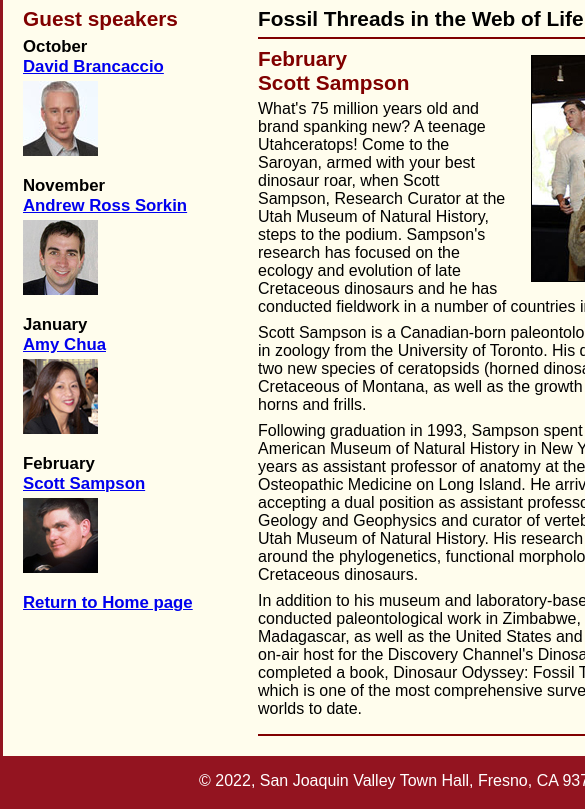
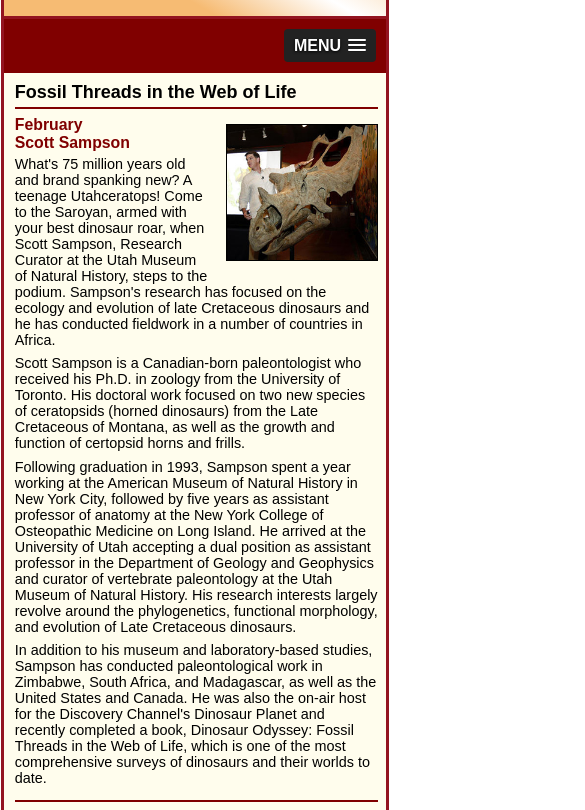
Before and after one commit to sso927/A11, a plain HTML site: page speakers/sampson.html in a window 390 px wide. Shown: the part 176-986 px from the top of the page, 585 px wide, since content can reach past the window. Drawn offline with nearby package versions, Linux system fonts and the light colour scheme.

Commit message:
final changes made - slick nav and jquery plugins added

```diff
--- a/speakers/sampson.html
+++ b/speakers/sampson.html
@@ -1,11 +1,24 @@
 <!DOCTYPE html>
 <html lang="en">
+<meta name="viewport" content="width=device-width, initial-scale=1">
+
 
 <head>
 	<meta charset="utf-8">
 	<title>San Joaquin Valley Town Hall</title>
 	<link rel="shortcut icon" href="../images/favicon.ico">
 	<link rel="stylesheet" href="../styles/speaker.css">
+
+	<!--slicknav and jquery-->
+	<link rel="stylesheet" href= "../styles/speaker.css">
+	<link rel = "stylesheet" href = "/styles/slicknav.css">
+	<script src = "https://code.jquery.com/jquery-3.6.0.min.js"></script>
+	<script src = "/jquery.slicknav.min.js"></script>
+	<script type = "text/javascript">
+			$(document).ready(function(){
+				$('#nav_menu').slicknav({prependTo:"#mobile_menu"})
+			});
+	</script>
 </head>
 
 <body>
@@ -15,9 +28,12 @@
 		<h3>Celebrating our <span class="shadow">75<sup>th</sup></span> Year</h3>
 	</header>
 
+	<nav id = "mobile_menu"></nav>
+	<nav id = "nav_menu">
+
 	<nav id = "nav_menu">
 		<ul>
-			<li><a href = "#" class= "current">Home </a></li>
+			<li><a href = "/index.html"class= "current">Home </a></li>
 			<li><a href = "#">Speakers</a></li>
 			<li><a href = "#">Luncheons</a></li>
 			<li><a href = "#">Tickets</a></li>
@@ -30,6 +46,7 @@
 				</ul>
 			</li>
 		</ul>
+	</nav>
 	</nav>
 	<main>
 		<section>
@@ -63,6 +80,7 @@
 
 		<aside>
 			<h2>Guest speakers</h2>
+			<div>
 				<h3>October<br><a href="../speakers/brancaccio.html">David Brancaccio</a></h3>
 				<img src="../images/brancaccio75.jpg" alt="David Brancaccio photo">
 				<h3>November<br><a href="../speakers/sorkin.html">Andrew Ross Sorkin</a></h3>
@@ -72,6 +90,8 @@
 				<h3>February<br><a href="../speakers/sampson.html">Scott Sampson</a></h3>
 				<img src="../images/sampson75.jpg" alt="Scott Sampson photo">
 				<h3><a href="../index.html">Return to Home page</a></h3>
+			</div>
+
 		</aside>
 	</main>
 	<footer>
--- a/styles/main.css
+++ b/styles/main.css
@@ -3,13 +3,15 @@
 	margin: 0;
 	padding: 0;
 }
+
 html {
 	background-color: white;
 }
 body {
 	font-family: Arial, Helvetica, sans-serif;
     font-size: 100%;
-    width: 800px;
+    width: 98%;
+		max-width: 960px;
     margin: 0 auto;
     border: 3px solid #931420;
     background-color: #fffded;
@@ -41,7 +43,7 @@ header h3 {
 }
 header img {
 	float: left;
-	padding: 0 30px;
+	padding: 0 3.75%;
 }
 .shadow {
 	text-shadow: 2px 2px 2px #800000;
@@ -71,15 +73,15 @@ article img {
 
 /*the styles for the sections*/
 section {
-	width: 525px;
-	float:right;
-	padding-left: 20px;
-	padding-right: 20px;
-	padding-bottom: 20px;
+		width: 65.625%;
+		float:right;
+	padding-left: 2.84%;
+	padding-right:  2.84%;
+	padding-bottom:  2.84%;
 }
 
 section h1{
-	font-size: 130%;
+	font-size: 150%;
 	padding: .5em 0 .25em 0;
 	margin:0;
 }
@@ -119,16 +121,18 @@ article h3 {
 }
 
 article img {
-	float:right;
-	margin: 0.5em 0 1em 1em;
-	border: 1px solid black;
+		float:right;
+		margin: 0.5em 0 1em 1em;
+		border: 1px solid black;
+		max-width: 40%;
+	min-width: 150px;
 }
 
 /* the styles for the aside */
 aside {
-	width: 215px;
+	width: 22.3959%;
 	float: right;
-	padding: 0 0 20px 20px;
+	padding: 0 0 20px 2.5%;
 }
 aside h2 {
 	color: #800000;
@@ -165,10 +169,12 @@ footer p {
 
 #nav_menu ul li {
 	float: left;
+	width: 20%;
 }
 
 #nav_menu ul ul   {
 	display: none;
+		width: 100%;
 	position: absolute;
 	top: 100%;
 }
@@ -179,9 +185,8 @@ footer p {
 
 #nav_menu ul li a {
 	display: block;
-	width: 128px;
 	text-align: center;
-	padding: 1em 1em;
+	padding: 1em 0;
 	background-color: none;
 	background-color: #800000;
 	color: white;
@@ -191,7 +196,6 @@ footer p {
 
 #nav_menu ul li a.current {
 	color: yellow;
-
 }
 
 #nav_menu ul {
@@ -213,3 +217,70 @@ footer p {
 	clear: both;
 
 }
+
+
+/*media queries*/
+#mobile_menu {
+	display: none;
+}
+
+@media only screen and (max-width: 730px) {
+	section h1 {
+		font-size: 125%
+	}
+
+	section h2, aside h2 {
+		font-size: 110%;
+	}
+
+	aside h3 a {
+		font-size: 85%;
+	}
+}
+
+@media only screen and (max-width: 645px){
+	header img {
+		float:none;
+	}
+
+	header {
+		text-align: center;
+	}
+
+	section {
+		float:none;
+		width:95%;
+	}
+
+	aside {
+		float:none;
+		padding-right: 2.5%;
+		width: 95%;
+	}
+
+	article img{
+		max-width: 30%;
+	}
+
+	aside div{
+		column-count: 2;
+	}
+
+	#nav_menu{
+		display:none;
+	}
+
+	#mobile_menu {
+		display: block;
+	}
+
+	.slicknav_menu{
+			background-color: #800000 !important;
+	}
+}
+
+@media only screen and (max-width:415px){
+	body {
+		font-size: 90%;
+	}
+}
--- a/styles/slicknav.css
+++ b/styles/slicknav.css
@@ -0,0 +1,145 @@
+/*!
+ * SlickNav Responsive Mobile Menu v1.0.10
+ * (c) 2016 Josh Cope
+ * licensed under MIT
+ */
+ .slicknav_btn {
+    position: relative;
+    display: block;
+    float: right;
+    padding: 0.438em 0.625em 0.438em 0.625em;
+    line-height: 1.125em;
+    cursor: pointer; }
+    .slicknav_btn .slicknav_icon-bar + .slicknav_icon-bar {
+      margin-top: 0.188em; }
+
+
+    .slicknav_menu .slicknav_menutxt {
+      display: block;
+      line-height: 1.188em;
+      float: left; }
+    .slicknav_menu .slicknav_icon {
+      float: left;
+      width: 1.125em;
+      height: 0.875em;
+      margin: 0.188em 0 0 0.438em; }
+      .slicknav_menu .slicknav_icon:before {
+        background: transparent;
+        width: 1.125em;
+        height: 0.875em;
+        display: block;
+        content: "";
+        position: absolute; }
+    .slicknav_menu .slicknav_no-text {
+      margin: 0; }
+    .slicknav_menu .slicknav_icon-bar {
+      display: block;
+      width: 1.125em;
+      height: 0.125em;
+      -webkit-border-radius: 1px;
+      -moz-border-radius: 1px;
+      border-radius: 1px;
+      -webkit-box-shadow: 0 1px 0 rgba(0, 0, 0, 0.25);
+      -moz-box-shadow: 0 1px 0 rgba(0, 0, 0, 0.25);
+      box-shadow: 0 1px 0 rgba(0, 0, 0, 0.25); }
+    .slicknav_menu:before {
+      content: " ";
+      display: table; }
+    .slicknav_menu:after {
+      content: " ";
+      display: table;
+      clear: both; }
+
+  .slicknav_nav {
+    clear: both; }
+    .slicknav_nav ul {
+      display: block; }
+    .slicknav_nav li {
+      display: block; }
+    .slicknav_nav .slicknav_arrow {
+      font-size: 0.8em;
+      margin: 0 0 0 0.4em; }
+    .slicknav_nav .slicknav_item {
+      cursor: pointer; }
+      .slicknav_nav .slicknav_item a {
+        display: inline; }
+    .slicknav_nav .slicknav_row {
+      display: block; }
+    .slicknav_nav a {
+      display: block; }
+    .slicknav_nav .slicknav_parent-link a {
+      display: inline; }
+
+  .slicknav_brand {
+    float: left; }
+
+  .slicknav_menu {
+    font-size: 16px;
+    box-sizing: border-box;
+    background: #4c4c4c;
+    padding: 5px; }
+    .slicknav_menu * {
+      box-sizing: border-box; }
+    .slicknav_menu .slicknav_menutxt {
+      color: #fff;
+      font-weight: bold;
+      text-shadow: 0 1px 3px #000; }
+    .slicknav_menu .slicknav_icon-bar {
+      background-color: #fff; }
+
+  .slicknav_btn {
+    margin: 5px 5px 6px;
+    text-decoration: none;
+    text-shadow: 0 1px 1px rgba(255, 255, 255, 0.75);
+    -webkit-border-radius: 4px;
+    -moz-border-radius: 4px;
+    border-radius: 4px;
+    background-color: #222; }
+
+  .slicknav_nav {
+    color: #fff;
+    margin: 0;
+    padding: 0;
+    font-size: 0.875em;
+    list-style: none;
+    overflow: hidden; }
+    .slicknav_nav ul {
+      list-style: none;
+      overflow: hidden;
+      padding: 0;
+      margin: 0 0 0 20px; }
+    .slicknav_nav .slicknav_row {
+      padding: 5px 10px;
+      margin: 2px 5px; }
+      .slicknav_nav .slicknav_row:hover {
+        -webkit-border-radius: 6px;
+        -moz-border-radius: 6px;
+        border-radius: 6px;
+        background: #ccc;
+        color: #fff; }
+    .slicknav_nav a {
+      padding: 5px 10px;
+      margin: 2px 5px;
+      text-decoration: none;
+      color: #fff; }
+      .slicknav_nav a:hover {
+        -webkit-border-radius: 6px;
+        -moz-border-radius: 6px;
+        border-radius: 6px;
+        background: #ccc;
+        color: #222; }
+    .slicknav_nav .slicknav_txtnode {
+      margin-left: 15px; }
+    .slicknav_nav .slicknav_item a {
+      padding: 0;
+      margin: 0; }
+    .slicknav_nav .slicknav_parent-link a {
+      padding: 0;
+      margin: 0; }
+
+  .slicknav_brand {
+    color: #fff;
+    font-size: 18px;
+    line-height: 30px;
+    padding: 7px 12px;
+    height: 44px; }
--- a/styles/speaker.css
+++ b/styles/speaker.css
@@ -3,13 +3,15 @@
 	margin: 0;
 	padding: 0;
 }
+
 html {
 	background-color: white;
 }
 body {
 	font-family: Arial, Helvetica, sans-serif;
     font-size: 100%;
-    width: 800px;
+    width: 98%;
+		max-width: 960px;
     margin: 0 auto;
     border: 3px solid #931420;
     background-color: #fffded;
@@ -41,7 +43,7 @@ header h3 {
 }
 header img {
 	float: left;
-	padding: 0 30px;
+	padding: 0 3.75%;
 }
 .shadow {
 	text-shadow: 2px 2px 2px #800000;
@@ -71,15 +73,15 @@ article img {
 
 /*the styles for the sections*/
 section {
-	width: 525px;
-	float:right;
-	padding-left: 20px;
-	padding-right: 20px;
-	padding-bottom: 20px;
+		width: 65.625%;
+		float:right;
+	padding-left: 2.84%;
+	padding-right:  2.84%;
+	padding-bottom:  2.84%;
 }
 
 section h1{
-	font-size: 130%;
+	font-size: 150%;
 	padding: .5em 0 .25em 0;
 	margin:0;
 }
@@ -119,16 +121,18 @@ article h3 {
 }
 
 article img {
-	float:right;
-	margin: 0.5em 0 1em 1em;
-	border: 1px solid black;
+		float:right;
+		margin: 0.5em 0 1em 1em;
+		border: 1px solid black;
+		max-width: 40%;
+	min-width: 150px;
 }
 
 /* the styles for the aside */
 aside {
-	width: 215px;
+	width: 22.3959%;
 	float: right;
-	padding: 0 0 20px 20px;
+	padding: 0 0 20px 2.5%;
 }
 aside h2 {
 	color: #800000;
@@ -165,10 +169,12 @@ footer p {
 
 #nav_menu ul li {
 	float: left;
+	width: 20%;
 }
 
 #nav_menu ul ul   {
 	display: none;
+		width: 100%;
 	position: absolute;
 	top: 100%;
 }
@@ -179,9 +185,8 @@ footer p {
 
 #nav_menu ul li a {
 	display: block;
-	width: 128px;
 	text-align: center;
-	padding: 1em 1em;
+	padding: 1em 0;
 	background-color: none;
 	background-color: #800000;
 	color: white;
@@ -191,7 +196,6 @@ footer p {
 
 #nav_menu ul li a.current {
 	color: yellow;
-
 }
 
 #nav_menu ul {
@@ -213,3 +217,70 @@ footer p {
 	clear: both;
 
 }
+
+
+/*media queries*/
+#mobile_menu {
+	display: none;
+}
+
+@media only screen and (max-width: 730px) {
+	section h1 {
+		font-size: 125%
+	}
+
+	section h2, aside h2 {
+		font-size: 110%;
+	}
+
+	aside h3 a {
+		font-size: 85%;
+	}
+}
+
+@media only screen and (max-width: 645px){
+	header img {
+		float:none;
+	}
+
+	header {
+		text-align: center;
+	}
+
+	section {
+		float:none;
+		width:95%;
+	}
+
+	aside {
+		float:none;
+		padding-right: 2.5%;
+		width: 95%;
+	}
+
+	article img{
+		max-width: 30%;
+	}
+
+	aside div{
+		column-count: 2;
+	}
+
+	#nav_menu{
+		display:none;
+	}
+
+	#mobile_menu {
+		display: block;
+	}
+
+	.slicknav_menu{
+			background-color: #800000 !important;
+	}
+}
+
+@media only screen and (max-width:415px){
+	body {
+		font-size: 90%;
+	}
+}
```
Also changed, not shown: index.html (+19 -1 lines). Lines whose indentation alone changed are shown as unchanged.
